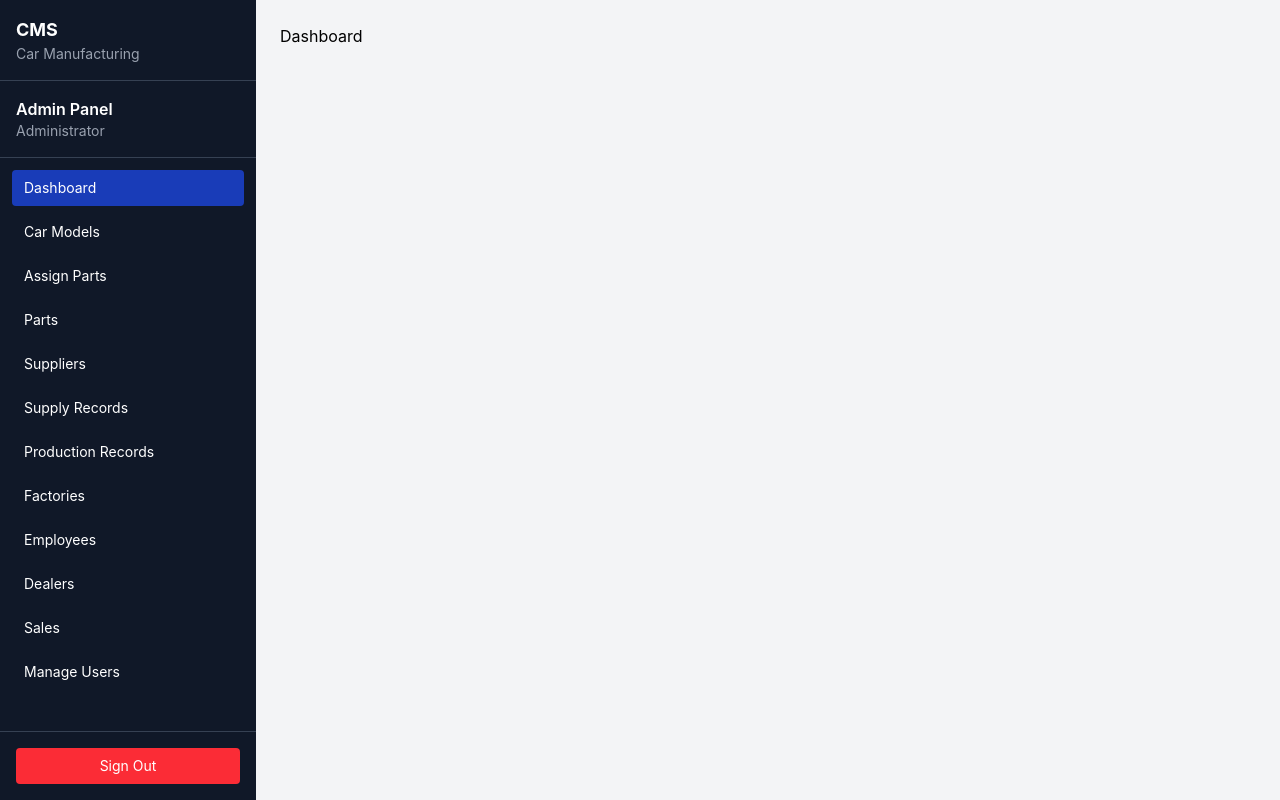
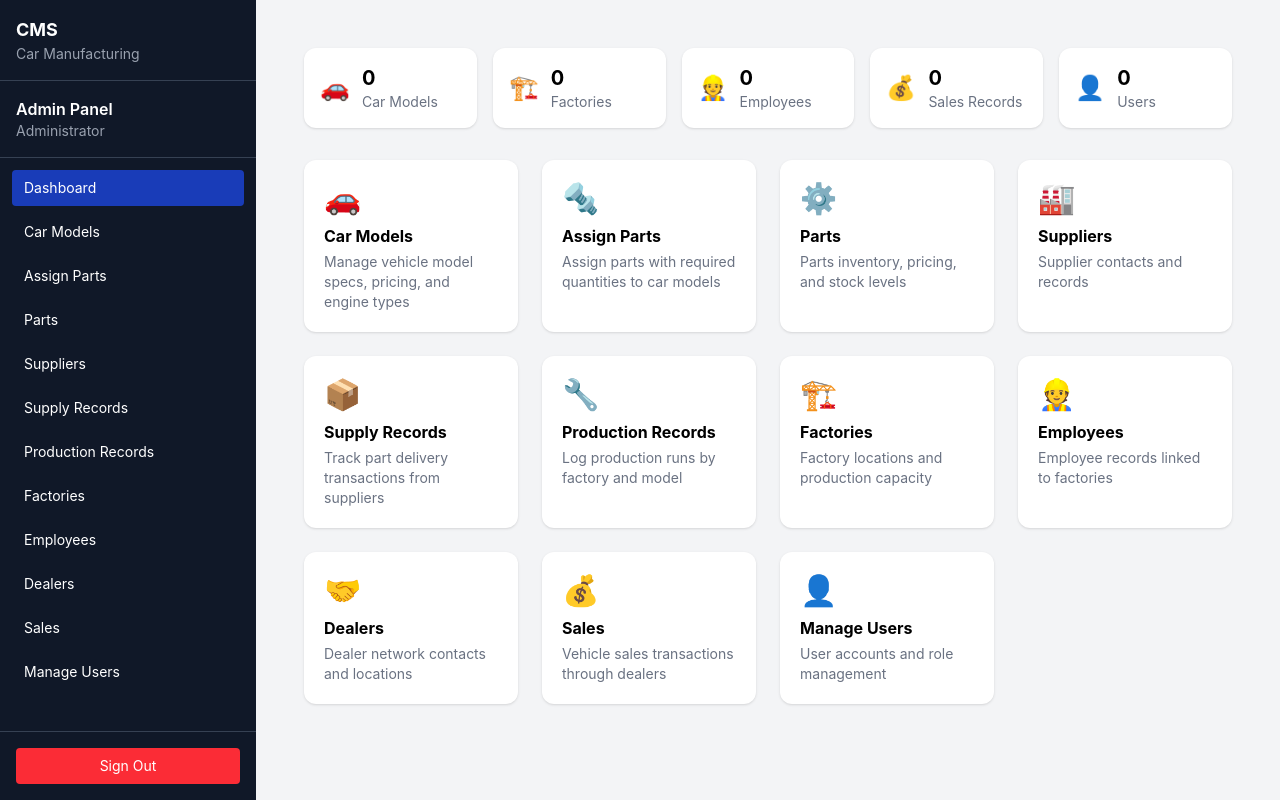
Before and after one commit to GV-Kaushik/DBMS-PROJECT, a React app in the folder frontend/: page /admin in a window 1280 px wide. Built offline with nearby package versions, Linux system fonts and the light colour scheme; no server answers; sample sign-in values are in the browser's storage; the HTML template or start-up script is replaced by a standard one.

Commit message:
Added Dashboard

```diff
--- a/frontend/src/pages/admin/Dashboard.jsx
+++ b/frontend/src/pages/admin/Dashboard.jsx
@@ -1,9 +1,153 @@
-import React from 'react'
+import { useEffect, useState } from "react";
+import api from "../../api";
+import { useNavigate } from "react-router-dom";
 
 const Dashboard = () => {
+  const [stats, setStats] = useState({
+    cars: 0,
+    factories: 0,
+    employees: 0,
+    sales: 0,
+    users: 0,
+  });
+
+  const navigate = useNavigate();
+
+  useEffect(() => {
+    loadData();
+  }, []);
+
+  const loadData = async () => {
+    try {
+      const res = await api.get("/dashboard");
+      setStats(res.data);
+    } catch (err) {
+      console.log("Dashboard error:", err);
+    }
+  };
+
   return (
-    <div>Dashboard</div>
-  )
-}
+    <div className="p-6">
 
-export default Dashboard
+      <div className="grid grid-cols-5 gap-4 mb-8">
+
+        <TopCard title="Car Models" value={stats.cars} icon="🚗" />
+        <TopCard title="Factories" value={stats.factories} icon="🏗️" />
+        <TopCard title="Employees" value={stats.employees} icon="👷" />
+        <TopCard title="Sales Records" value={stats.sales} icon="💰" />
+        <TopCard title="Users" value={stats.users} icon="👤" />
+
+      </div>
+
+
+      <div className="grid grid-cols-4 gap-6">
+
+        <ModuleCard
+          title="Car Models"
+          desc="Manage vehicle model specs, pricing, and engine types"
+          icon="🚗"
+          onClick={() => navigate("/admin/cars")}
+        />
+
+        <ModuleCard
+          title="Assign Parts"
+          desc="Assign parts with required quantities to car models"
+          icon="🔩"
+          onClick={() => navigate("/admin/assign-parts")}
+        />
+
+        <ModuleCard
+          title="Parts"
+          desc="Parts inventory, pricing, and stock levels"
+          icon="⚙️"
+          onClick={() => navigate("/admin/parts")}
+        />
+
+        <ModuleCard
+          title="Suppliers"
+          desc="Supplier contacts and records"
+          icon="🏭"
+          onClick={() => navigate("/admin/suppliers")}
+        />
+
+        <ModuleCard
+          title="Supply Records"
+          desc="Track part delivery transactions from suppliers"
+          icon="📦"
+          onClick={() => navigate("/admin/supply-records")}
+        />
+
+        <ModuleCard
+          title="Production Records"
+          desc="Log production runs by factory and model"
+          icon="🔧"
+          onClick={() => navigate("/admin/production")}
+        />
+
+        <ModuleCard
+          title="Factories"
+          desc="Factory locations and production capacity"
+          icon="🏗️"
+          onClick={() => navigate("/admin/factories")}
+        />
+
+        <ModuleCard
+          title="Employees"
+          desc="Employee records linked to factories"
+          icon="👷"
+          onClick={() => navigate("/admin/employees")}
+        />
+
+        <ModuleCard
+          title="Dealers"
+          desc="Dealer network contacts and locations"
+          icon="🤝"
+          onClick={() => navigate("/admin/dealers")}
+        />
+
+        <ModuleCard
+          title="Sales"
+          desc="Vehicle sales transactions through dealers"
+          icon="💰"
+          onClick={() => navigate("/admin/sales")}
+        />
+
+        <ModuleCard
+          title="Manage Users"
+          desc="User accounts and role management"
+          icon="👤"
+          onClick={() => navigate("/admin/users")}
+        />
+
+      </div>
+    </div>
+  );
+};
+
+export default Dashboard;
+
+const TopCard = ({ title, value, icon }) => {
+  return (
+    <div className="bg-white rounded-xl shadow p-4 flex items-center gap-3">
+      <div className="text-2xl">{icon}</div>
+      <div>
+        <p className="text-xl font-bold">{value}</p>
+        <p className="text-gray-500 text-sm">{title}</p>
+      </div>
+    </div>
+  );
+};
+
+const ModuleCard = ({ title, desc, icon, onClick }) => {
+  return (
+    <div
+      onClick={onClick}
+      className="bg-white rounded-xl shadow p-5 cursor-pointer
+                 hover:scale-105 hover:shadow-xl transition"
+    >
+      <div className="text-3xl mb-2">{icon}</div>
+      <h2 className="font-bold mb-1">{title}</h2>
+      <p className="text-gray-500 text-sm">{desc}</p>
+    </div>
+  );
+};
```
Also changed, not shown: 1 other file (tests, documents, lock files or other folders).
